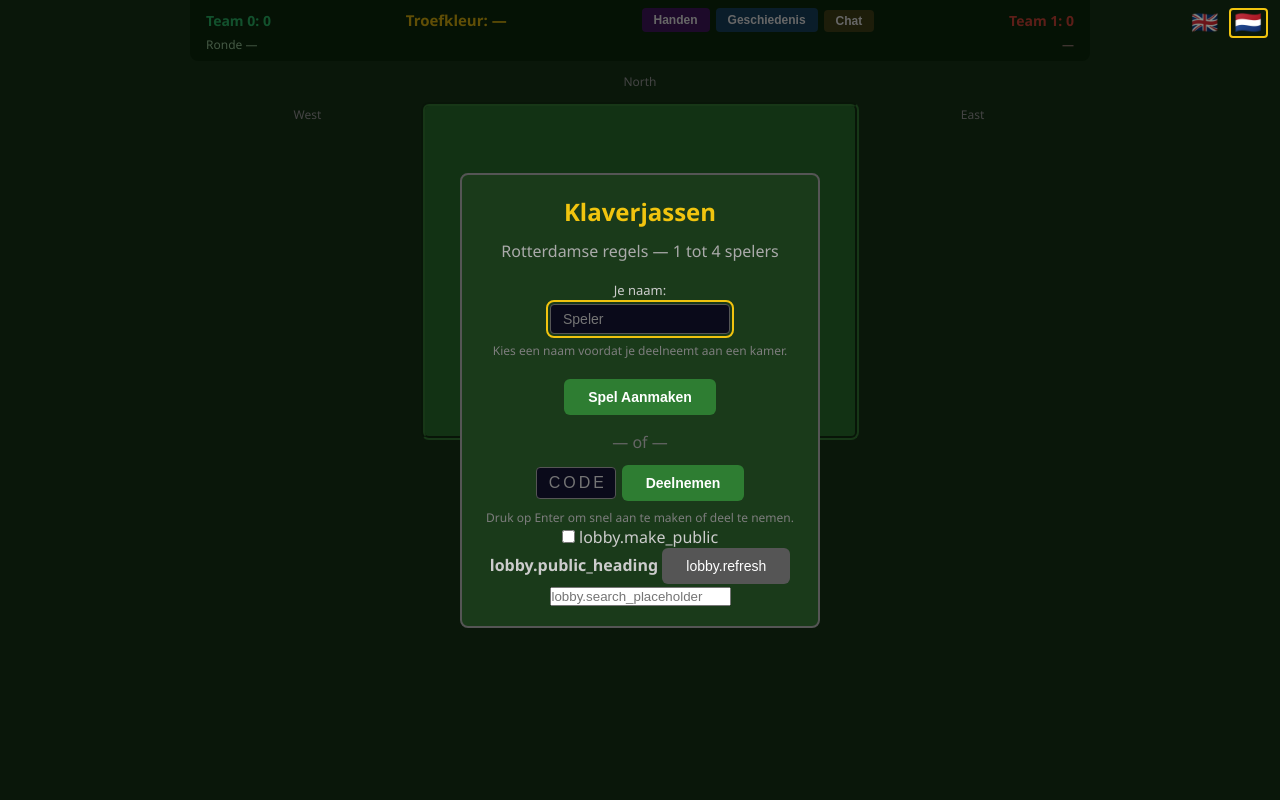
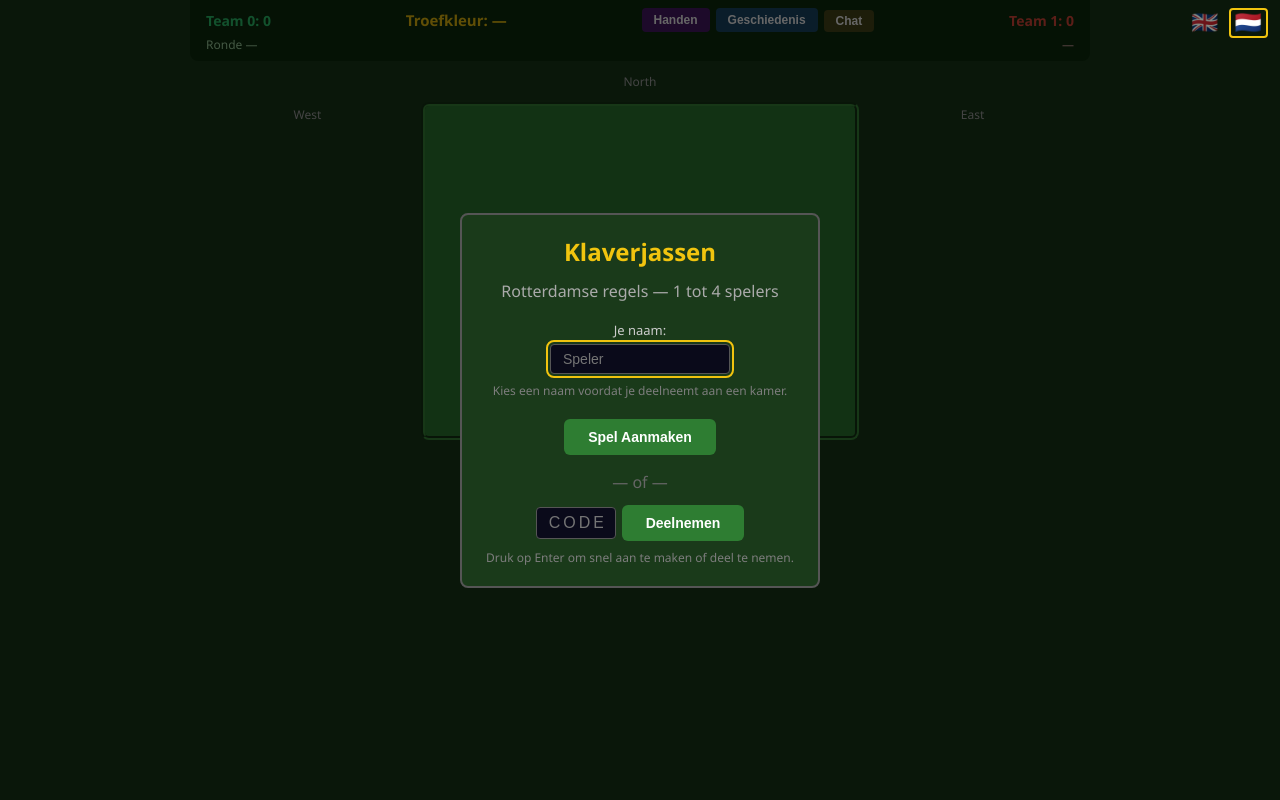
Before and after one commit to HansHoogerwerf/eenkaartjeleggen, a Flask app: page / in a window 1280 px wide. Run offline with Flask 3, Linux system fonts and the light colour scheme; some libraries are stand-ins or nearby versions.

Commit message:
Remove public lobby features and related UI elements

```diff
--- a/static/game_app.js
+++ b/static/game_app.js
@@ -2,53 +2,7 @@
 
 function createRoom() {
     const name = document.getElementById("lobby-name").value.trim() || t("lobby.name_placeholder");
-    const publicToggle = document.getElementById("create-public-lobby");
-    const is_public = publicToggle ? publicToggle.checked : false;
-    socket.emit("create_room", {name, is_public});
-}
-
-
-function renderPublicLobbies(search, lobbies) {
-    const container = document.getElementById("public-lobby-results");
-    if (!container) return;
-    if (!lobbies || lobbies.length === 0) {
-        container.innerHTML = `<div class="public-lobby-empty">${t("lobby.public_empty")}</div>`;
-        return;
-    }
-
-    container.innerHTML = "";
-    for (const lobby of lobbies) {
-        const row = document.createElement("div");
-        row.className = "public-lobby-item";
-        row.innerHTML = `<div>
-            <div><strong>${lobby.code}</strong> — ${escapeHtml(lobby.host_name || "?")}</div>
-            <div class="public-lobby-meta">${t("lobby.public_meta", {
-                players: lobby.players_joined,
-                max: lobby.max_players,
-                ai: t("ai." + lobby.ai_strength),
-                mode: t("mode." + lobby.game_mode),
-            })}</div>
-        </div>`;
-        const btn = document.createElement("button");
-        btn.className = "btn-declare";
-        btn.textContent = t("lobby.join");
-        btn.onclick = () => {
-            document.getElementById("join-code").value = lobby.code;
-            peekRoom();
-        };
-        row.appendChild(btn);
-        container.appendChild(row);
-    }
-}
-
-function refreshPublicLobbies() {
-    const searchEl = document.getElementById("public-lobby-search");
-    const search = searchEl ? searchEl.value.trim() : "";
-    socket.emit("get_public_lobbies", {search});
-}
-
-function toggleLobbyPublic(isPublic) {
-    socket.emit("set_lobby_public", {is_public: !!isPublic});
+    socket.emit("create_room", {name});
 }
 
 function peekRoom() {
@@ -237,8 +191,6 @@ function showWaitingRoom(lobby) {
     document.getElementById("lobby-name-section").style.display = "none";
     document.getElementById("lobby-waiting").style.display = "block";
     document.getElementById("lobby-code").textContent = lobby.code;
-    const status = document.getElementById("lobby-public-status");
-    if (status) status.style.display = "block";
     updateLobbySeats(lobby);
 }
 
@@ -300,21 +252,6 @@ function updateLobbySeats(lobby) {
             aiDisplay.style.display = "none";
         }
     }
-    const creatorToggleWrap = document.getElementById("lobby-public-toggle-wrap");
-    const creatorToggle = document.getElementById("lobby-public-toggle");
-    const readOnlyStatus = document.getElementById("lobby-public-readonly");
-    if (creatorToggleWrap && creatorToggle && readOnlyStatus) {
-        if (isCreator) {
-            creatorToggleWrap.style.display = "inline-flex";
-            readOnlyStatus.style.display = "none";
-            creatorToggle.checked = !!lobby.is_public;
-        } else {
-            creatorToggleWrap.style.display = "none";
-            readOnlyStatus.style.display = "block";
-            readOnlyStatus.textContent = lobby.is_public ? t("lobby.public_yes") : t("lobby.public_no");
-        }
-    }
-
     if (isCreator) {
         selectAiStrength(selectedAiStrength);
     }
@@ -368,10 +305,6 @@ socket.on("lobby_update", data => {
     if (document.getElementById("lobby-waiting").style.display !== "none") {
         updateLobbySeats(data);
     }
-});
-
-socket.on("public_lobbies", data => {
-    renderPublicLobbies(data.search || "", data.lobbies || []);
 });
 
 socket.on("game_starting", data => {
@@ -1018,11 +951,6 @@ function initModalKeyboardAccessibility() {
     setLang(getLang());
     initModalKeyboardAccessibility();
     bindLobbyInputUx();
-    const searchEl = document.getElementById("public-lobby-search");
-    if (searchEl) {
-        searchEl.addEventListener("input", refreshPublicLobbies);
-    }
-    refreshPublicLobbies();
     const nameEl = document.getElementById("lobby-name");
     if (nameEl) nameEl.focus();
 })();
--- a/static/style.css
+++ b/static/style.css
@@ -549,18 +549,6 @@ input:focus-visible {
     margin-left: 10px;
 }
 
-#lobby-public-status {
-    display: none;
-    text-align: center;
-    margin: 10px 0;
-}
-#lobby-public-toggle-wrap { display: none; }
-#lobby-public-readonly {
-    display: none;
-    color: #aaa;
-    font-size: 12px;
-}
-
 #lobby-team-names {
     display: none;
     margin-top: 10px;
--- a/templates/index.html
+++ b/templates/index.html
@@ -53,20 +53,6 @@
                 <button type="button" class="btn-declare" id="lobby-join-btn" onclick="peekRoom()" data-i18n="lobby.join">Join</button>
             </div>
             <p id="join-code-hint" data-i18n="lobby.enter_hint">Press Enter to create or join quickly.</p>
-            <div class="public-toggle-wrap">
-                <label class="public-toggle-label">
-                    <input type="checkbox" id="create-public-lobby">
-                    <span data-i18n="lobby.make_public">Make new lobby public</span>
-                </label>
-            </div>
-            <div id="public-lobbies" class="public-lobbies-panel">
-                <div class="public-lobbies-head">
-                    <strong data-i18n="lobby.public_heading">Public lobbies</strong>
-                    <button type="button" class="btn-pass" onclick="refreshPublicLobbies()" data-i18n="lobby.refresh">Refresh</button>
-                </div>
-                <input type="search" id="public-lobby-search" data-i18n-placeholder="lobby.search_placeholder" placeholder="Search public lobbies..." aria-label="Search public lobbies" autocomplete="off" spellcheck="false">
-                <div id="public-lobby-results" class="public-lobby-results"></div>
-            </div>
             <p id="lobby-error" role="alert" aria-live="assertive"></p>
         </div>
 
@@ -88,13 +74,6 @@
             </div>
             <div id="lobby-seats">
                 <!-- Filled by JS -->
-            </div>
-            <div id="lobby-public-status">
-                <label class="public-toggle-label" id="lobby-public-toggle-wrap">
-                    <input type="checkbox" id="lobby-public-toggle" onchange="toggleLobbyPublic(this.checked)">
-                    <span data-i18n="lobby.make_public">Make new lobby public</span>
-                </label>
-                <p id="lobby-public-readonly" role="status" aria-live="polite"></p>
             </div>
             <!-- Team names (host only) -->
             <div id="lobby-team-names">
```
